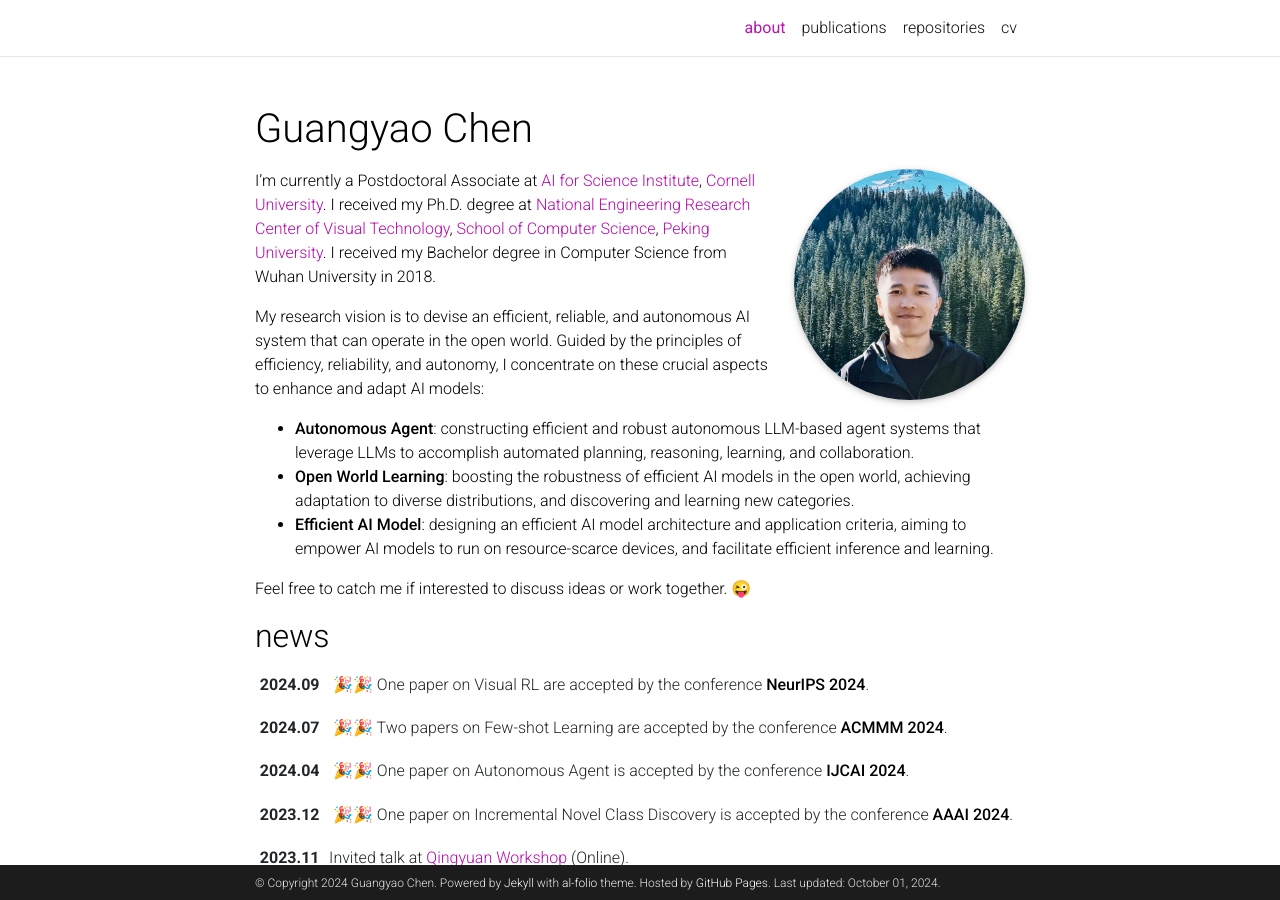
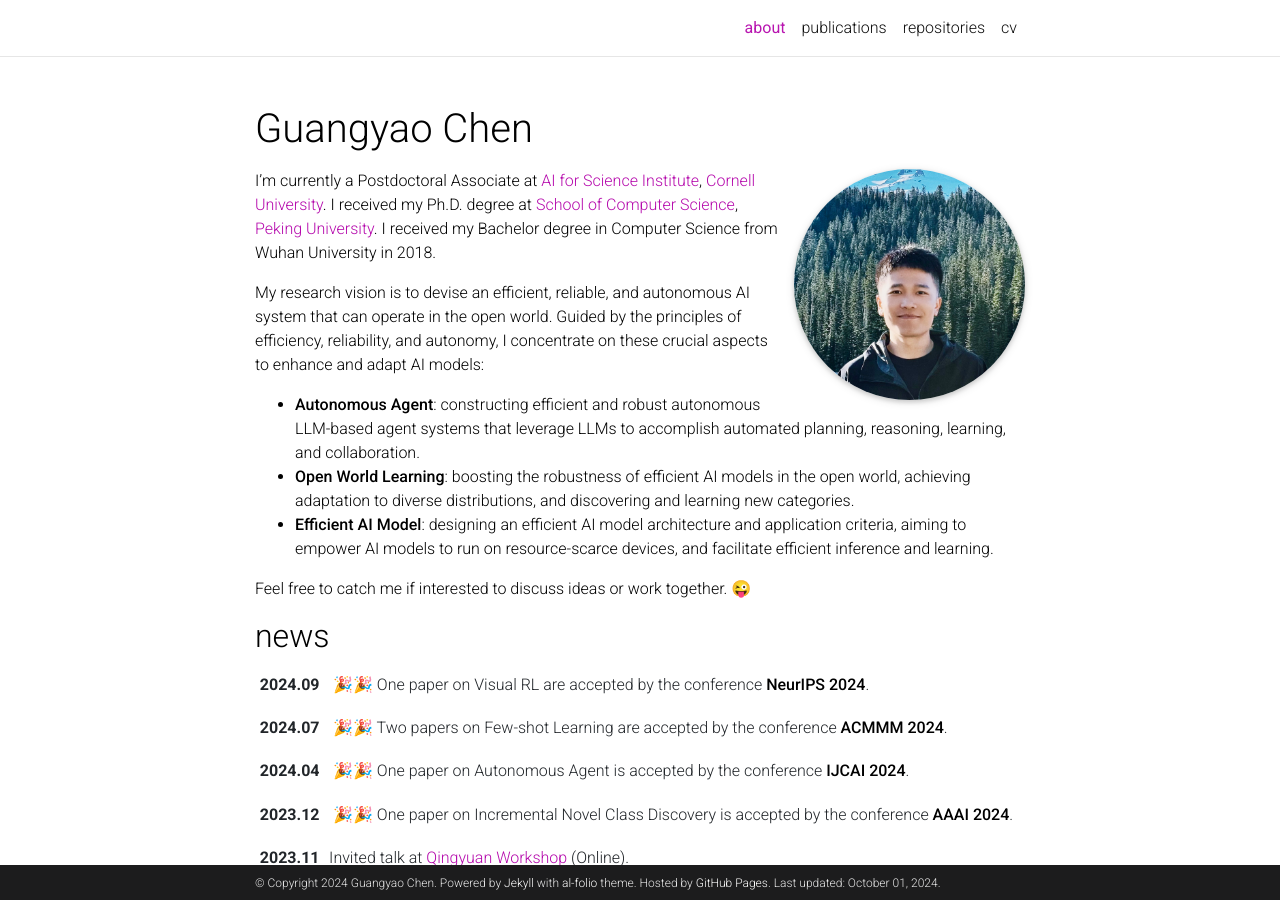
Before and after one commit to iCGY96/iCGY96.github.io, a Jekyll site: the page built from _pages/about.md, in a window 1280 px wide and 900 px high. Built offline with Jekyll 4.4.1, drawn with Linux system fonts in a browser that asks for light colours; full-size pictures stand in for the smaller copies a plugin makes; comment, search, counter and statistics services are not loaded; a style sheet for code colours, icons or effects is not loaded.

Commit message:
Update about.md

```diff
--- a/_pages/about.md
+++ b/_pages/about.md
@@ -19,7 +19,7 @@ selected_papers: true # includes a list of papers marked as "selected={true}"
 social: true  # includes social icons at the bottom of the page
 ---
 
-I’m currently a Postdoctoral Associate at [AI for Science Institute](https://science.ai.cornell.edu/), [Cornell University](https://www.cornell.edu/). I received my Ph.D. degree at [National Engineering Research Center of Visual Technology](http://idm.pku.edu.cn/), [School of Computer Science](https://cs.pku.edu.cn/), [Peking University](https://www.pku.edu.cn). I received my Bachelor degree in Computer Science from Wuhan University in 2018.
+I’m currently a Postdoctoral Associate at [AI for Science Institute](https://science.ai.cornell.edu/), [Cornell University](https://www.cornell.edu/). I received my Ph.D. degree at [School of Computer Science](https://cs.pku.edu.cn/), [Peking University](https://www.pku.edu.cn). I received my Bachelor degree in Computer Science from Wuhan University in 2018.
 
 My research vision is to devise an efficient, reliable, and autonomous AI system that can operate in the open world. Guided by the principles of efficiency, reliability, and autonomy, I concentrate on these crucial aspects to enhance and adapt AI models:
 - __Autonomous Agent__: constructing efficient and robust autonomous LLM-based agent systems that leverage LLMs to accomplish automated planning, reasoning, learning, and collaboration.
```
